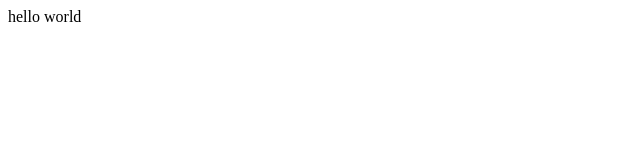
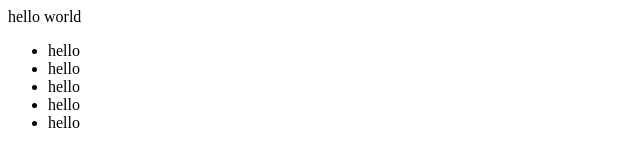
Before and after one commit to EthanVuno5/text.github.io, a plain HTML site: page index.html in a window 1280 px wide. Shown: the whole page, without its empty margins (0-640 px from the left). Drawn offline with Linux system fonts and the light colour scheme.

Commit message:
Update index.html
add new list

```diff
--- a/index.html
+++ b/index.html
@@ -7,5 +7,14 @@
 </head>
 <body>
     hello world
+
+    <ul>
+        <li>hello</li>
+        <li>hello</li>
+        <li>hello</li>
+        <li>hello</li>
+        <li>hello</li>
+
+    </ul>
 </body>
 </html>
```
